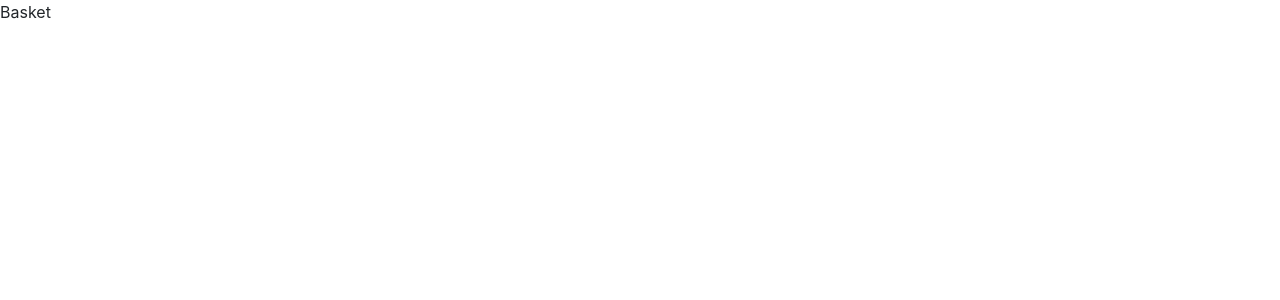
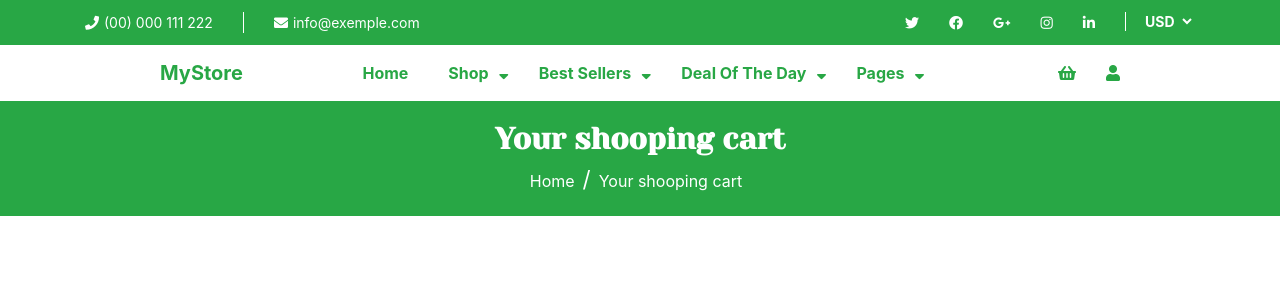
Before and after one commit to YassineSajjade/Ecommerce-website, a React (Create React App) app: page /basket in a window 1280 px wide. Shown: the top 300 px of the page. Built offline with nearby package versions, Linux system fonts and the light colour scheme.

Commit message:
ADD BASKET PAGE

```diff
--- a/src/App.js
+++ b/src/App.js
@@ -5,6 +5,7 @@ import {
   Route,
 } from "react-router-dom";
 import Home from "./components/Home";
+import Basket from "./components/Basket";
 
 function App() {
   return (
@@ -15,7 +16,7 @@ function App() {
             Login
           </Route>
           <Route path="/basket">
-            Basket
+            <Basket/>
           </Route>
           <Route path="/">
             <Home/>
--- /dev/null
+++ b/src/components/Basket.css
@@ -0,0 +1,28 @@
+.cart-header{
+    background: #28a745;
+    padding: 20px 10px;
+    text-align: center;
+}
+.cart-header h1{
+    color: #ffffff;
+    display: inline-block;
+    float: left;
+    width: 100%;
+    margin-bottom: 5px;
+    font-size: 30px;
+    font-weight: bold;
+    font-family: "Yeseva One"
+}
+.cart-header a{
+    display: inline;
+    padding-right: 4px;
+    margin-right: 4px;
+    color: #ffffff;
+    text-decoration: none;
+}
+.cart-header span{
+    display: inline;
+    padding-right: 4px;
+    margin-right: 4px;
+    color: #ffffff;
+}
--- /dev/null
+++ b/src/components/Basket.js
@@ -0,0 +1,20 @@
+import React from 'react';
+import {Link} from "react-router-dom";
+import "./Basket.css";
+import Navbar from "./Navbar";
+
+function Basket() {
+    return (
+        <>
+          <Navbar/>
+          <div className="cart-header">
+              <h1>Your shooping cart</h1>
+              <Link to="/">Home</Link>
+              <span style={{fontSize: "1.4em"}}>/</span>
+              <span>Your shooping cart</span>
+          </div>
+        </>
+    )
+}
+
+export default Basket
--- a/src/components/OurProducts.css
+++ b/src/components/OurProducts.css
@@ -32,6 +32,7 @@
     background-repeat: no-repeat;
     background-size: contain;
     background-position: center;
+    /* mask-repeat: unset; */
     -webkit-mask-repeat: no-repeat;
     -webkit-mask-size: contain;
     -webkit-mask-position: center;
```
